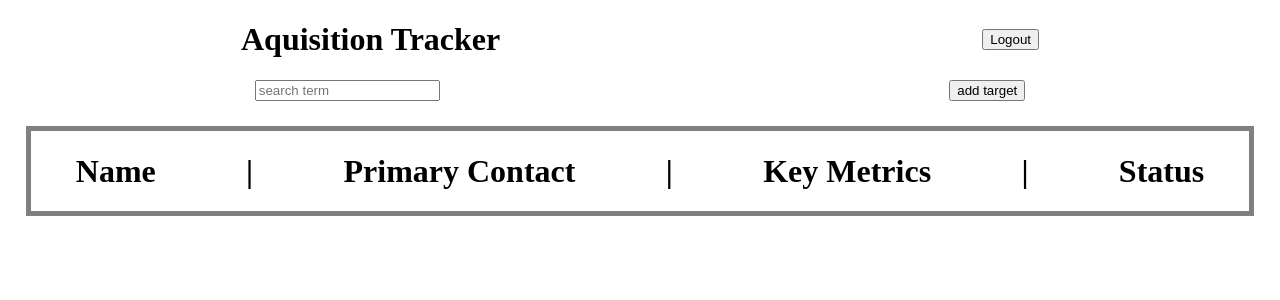
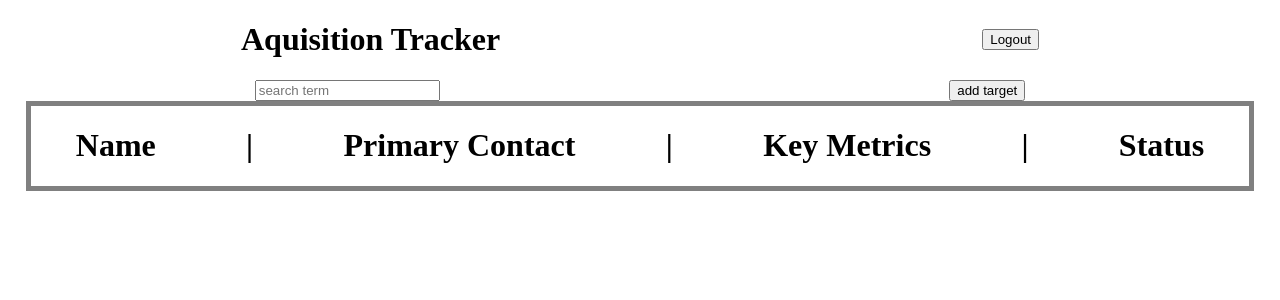
Before and after one commit to SCollinA/acquisition-test, a React (Create React App) app: page / in a window 1280 px wide. Both pictures are taken after typing "Sample123" into the empty fields and a click on the input "Login". Shown: the top 300 px of the page. Built offline with nearby package versions, Linux system fonts and the light colour scheme.

Commit message:
adjust styles

```diff
--- a/src/TargetListHeader/TargetListHeader.css
+++ b/src/TargetListHeader/TargetListHeader.css
@@ -3,7 +3,7 @@
     justify-content: space-around;
     flex-wrap: wrap;
     border: solid 5px grey;
-    margin: 2%;
+    margin: 0 2% 2%;
     position: sticky;
     top: 0;
     background-color: white;
```
